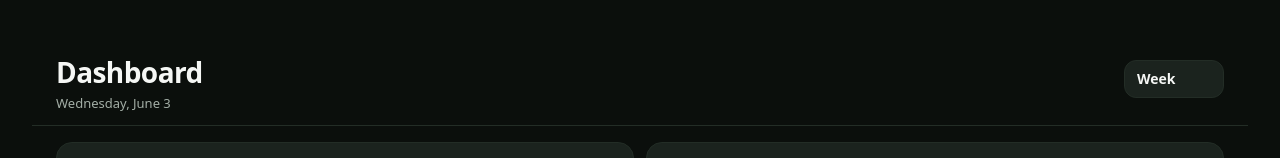
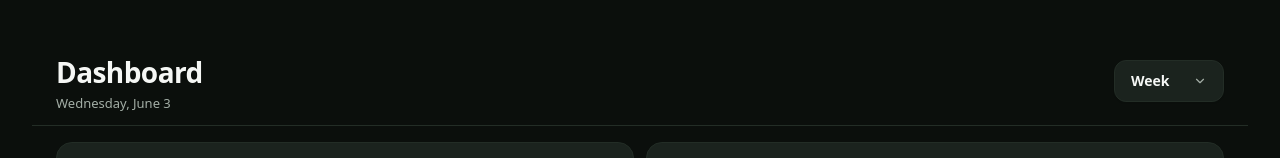
Before and after one commit to HarshaJyos/loah_trail, a Next.js app: page /dashboard in a window 1280 px wide. Shown: the top 158 px of the page. Built offline with nearby package versions, Linux system fonts and the light colour scheme.

Commit message:
style: replace native select with custom dropdown in dashboard header

```diff
--- a/components/modules/DashboardModule.tsx
+++ b/components/modules/DashboardModule.tsx
@@ -13,6 +13,7 @@ import {
   Route,
   SmilePlus,
   Sparkles,
+  ChevronDown,
 } from 'lucide-react';
 import ActivityChart from '../charts/ActivityChart';
 import MoodChart from '../charts/MoodChart';
@@ -44,6 +45,7 @@ export const DashboardModule: React.FC = () => {
   const habits = useAppStore((s) => s.habits);
 
   const [range, setRange] = React.useState<TimeRange>('Week');
+  const [isRangeOpen, setIsRangeOpen] = React.useState(false);
   const [now, setNow] = React.useState(new Date());
   const [selectedActivity, setSelectedActivity] = React.useState<{
     id: string;
@@ -191,17 +193,35 @@ export const DashboardModule: React.FC = () => {
             {now.toLocaleDateString('en-US', { weekday: 'long', month: 'long', day: 'numeric' })}
           </div>
         </div>
-        <div className="flex items-center pt-1">
-          <select
-            value={range}
-            onChange={(e) => setRange(e.target.value as TimeRange)}
-            className="bg-[var(--bg-surface-elevated)] border border-[var(--border-subtle)] text-[var(--text-primary)] text-sm font-bold rounded-xl px-3 py-2 outline-none appearance-none cursor-pointer"
-            style={{ minWidth: '100px' }}
+        <div className="flex items-center pt-1 relative">
+          <button
+            onClick={() => setIsRangeOpen(!isRangeOpen)}
+            onBlur={() => setTimeout(() => setIsRangeOpen(false), 200)}
+            className="flex items-center gap-2 bg-[var(--bg-surface-elevated)] border border-[var(--border-subtle)] hover:border-[var(--brand-primary)] text-[var(--text-primary)] text-sm font-bold rounded-xl px-4 py-2.5 outline-none cursor-pointer transition-all min-w-[110px] justify-between shadow-sm"
           >
-            {(['Day', 'Week', 'Month', 'Year'] as TimeRange[]).map((r) => (
-              <option key={r} value={r}>{r}</option>
-            ))}
-          </select>
+            {range}
+            <ChevronDown size={14} color="var(--text-secondary)" className={`transition-transform duration-200 ${isRangeOpen ? 'rotate-180' : ''}`} />
+          </button>
+
+          {isRangeOpen && (
+            <div
+              className="absolute top-full right-0 mt-2 w-32 bg-[var(--bg-surface-elevated)] border border-[var(--border-subtle)] rounded-xl shadow-lg overflow-hidden z-50 py-1"
+              style={{ boxShadow: 'var(--shadow-nav)' }}
+            >
+              {(['Day', 'Week', 'Month', 'Year'] as TimeRange[]).map((r) => (
+                <button
+                  key={r}
+                  onClick={() => {
+                    setRange(r);
+                    setIsRangeOpen(false);
+                  }}
+                  className={`w-full text-left px-4 py-2.5 text-sm font-bold transition-colors hover:bg-[var(--bg-canvas)] ${range === r ? 'text-[var(--brand-primary)]' : 'text-[var(--text-primary)]'}`}
+                >
+                  {r}
+                </button>
+              ))}
+            </div>
+          )}
         </div>
       </div>
 
```
